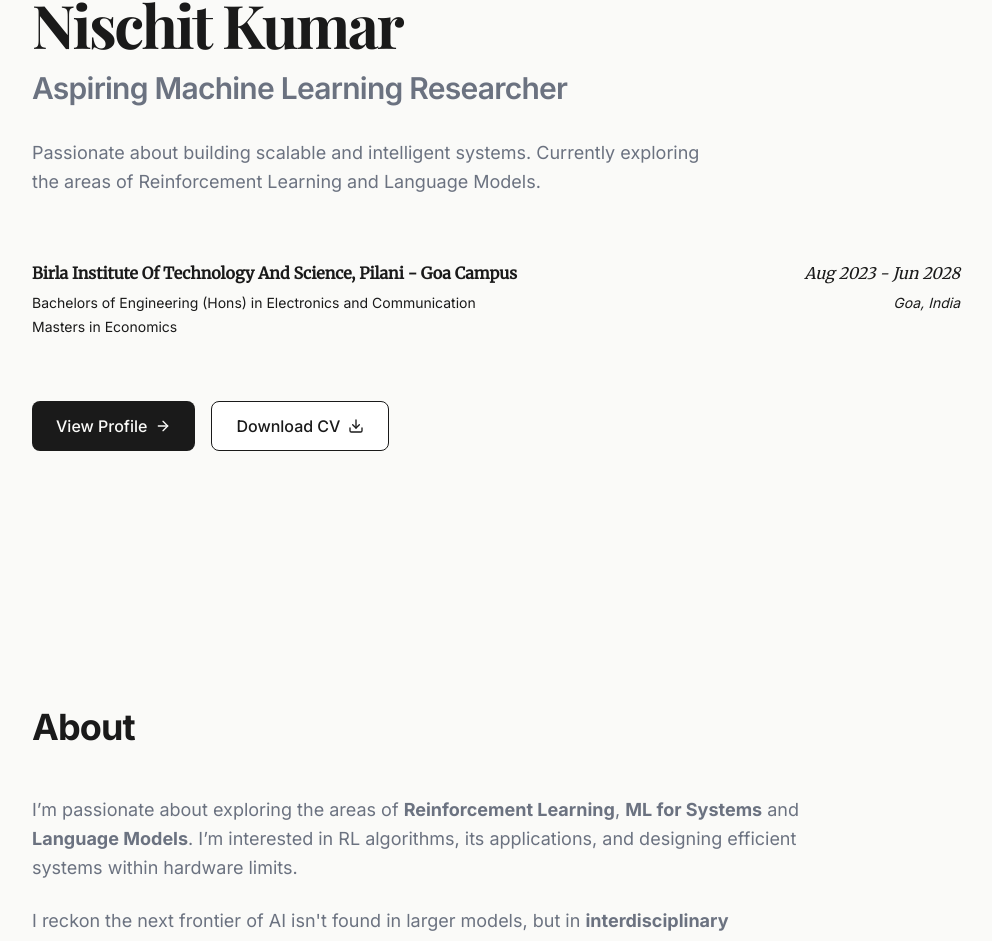
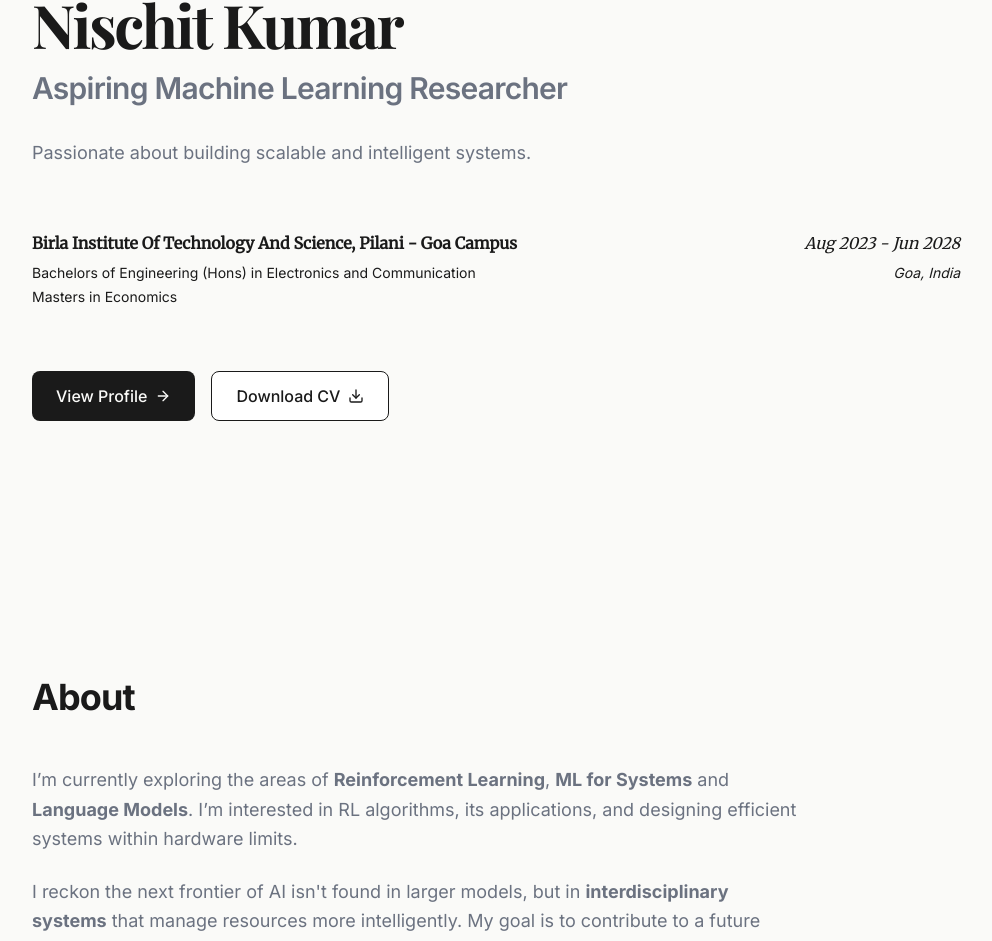
Before and after one commit to nischitkumar/nischitkumar.github.io, a Next.js app: page / in a window 1280 px wide. Shown: the part 166-1107 px from the top of the page, without its empty margins (144-1136 px from the left). Built offline with nearby package versions, Linux system fonts and the light colour scheme.

Commit message:
Fixed a few typos

```diff
--- a/src/components/About.tsx
+++ b/src/components/About.tsx
@@ -94,7 +94,7 @@ export default function About() {
                 <h2 className="h-large text-charcoal dark:text-cream">About</h2>
 
                 <motion.div className="space-y-6 text-slate dark:text-gray-300 leading-relaxed">
-                    <p className="body-lg"> I’m passionate about exploring the areas of <b>Reinforcement Learning</b>, <b>ML for Systems</b> and <b>Language Models</b>. I’m interested in RL algorithms, its applications, and designing efficient systems within hardware limits.</p>
+                    <p className="body-lg"> I’m currently exploring the areas of <b>Reinforcement Learning</b>, <b>ML for Systems</b> and <b>Language Models</b>. I’m interested in RL algorithms, its applications, and designing efficient systems within hardware limits.</p>
 
                     <p className="body-lg"> I reckon the next frontier of AI isn't found in larger models, but in <b>interdisciplinary systems</b> that manage resources more intelligently. My goal is to contribute to a future where AI is accessible and sustainable, even in resource constrained environments. </p>
 
--- a/src/components/Hero.tsx
+++ b/src/components/Hero.tsx
@@ -36,7 +36,7 @@ export default function Hero() {
                 </motion.div>
 
                 <motion.p variants={item} className="body-lg max-w-2xl">
-                    Passionate about building scalable and intelligent systems. Currently exploring the areas of Reinforcement Learning and Language Models.
+                    Passionate about building scalable and intelligent systems.
                 </motion.p>
 
                 <motion.div variants={item} className="flex flex-wrap gap-4 pt-8">
--- a/src/components/Projects.tsx
+++ b/src/components/Projects.tsx
@@ -8,7 +8,7 @@ const projects = [
         id: 1,
         title: 'Twin Delayed DDPG (TD3) Implementation',
         description: 'Implemented TD3 in PyTorch within the Hopper-v5 environment to address systematic overestimation bias by integrating Clipped Double Q-Learning and Target Policy Smoothing.',
-        impact: 'Achieved up to ~25–35% higher peak reward and substantially more stable learning dynamics compared to baseline DDPG.',
+        impact: 'Achieved up to 25 – 35% higher peak reward and substantially more stable learning dynamics compared to baseline DDPG.',
         tech: ['PyTorch', 'Gymnasium/Hopper-v5', 'Reinforcement Learning', 'Python'],
         links: {
             github: 'https://github.com/nischitkumar/Paper-Implementations/tree/main/TD3',
@@ -19,7 +19,7 @@ const projects = [
         id: 2,
         title: 'Proximal Policy Optimization Implementation',
         description: 'Implemented PPO in PyTorch within the Cartpole-v1 environment. Addressed policy gradient variance by integrating clipped objective functions and adaptive KL divergence penalties.',
-        impact: 'Achieved stable learning performance with an average episode reward consistently around ~9.5 – 9.7 over 300+ episodes using ε = 0.2 clipping and λ = 0.95.',
+        impact: 'Achieved stable learning performance with an average episode reward consistently around 9.5 – 9.7 over 300+ episodes using ε = 0.2 clipping and λ = 0.95.',
         tech: ['PyTorch', 'Python', 'MNIST'],
         links: {
             github: 'https://github.com/nischitkumar/Paper-Implementations/tree/main/PPO', // Link inferred from your snippet
@@ -30,7 +30,7 @@ const projects = [
         id: 3,
         title: 'Generative Adversarial Networks Implementation',
         description: 'Implemented a GAN from scratch in PyTorch, drawing insights from the original research paper. Trained and fine-tuned the model on the MNIST dataset.',
-        impact: 'Achieved stable GAN training with ~50% reduction in discriminator loss (from ~1.03 to ~0.51) and ~68% improvement in generator objective (increase from ~0.94 to ~1.58), which produced realistic handwritten digits.',
+        impact: 'Achieved stable GAN training with ~50% reduction in discriminator loss (from 1.03 to 0.51) and ~68% improvement in generator objective (increase from 0.94 to 1.58), which produced realistic handwritten digits.',
         tech: ['PyTorch', 'Python', 'MNIST'],
         links: {
             github: 'https://github.com/nischitkumar/Paper-Implementations/tree/main/GAN', // Link inferred from your snippet
```
